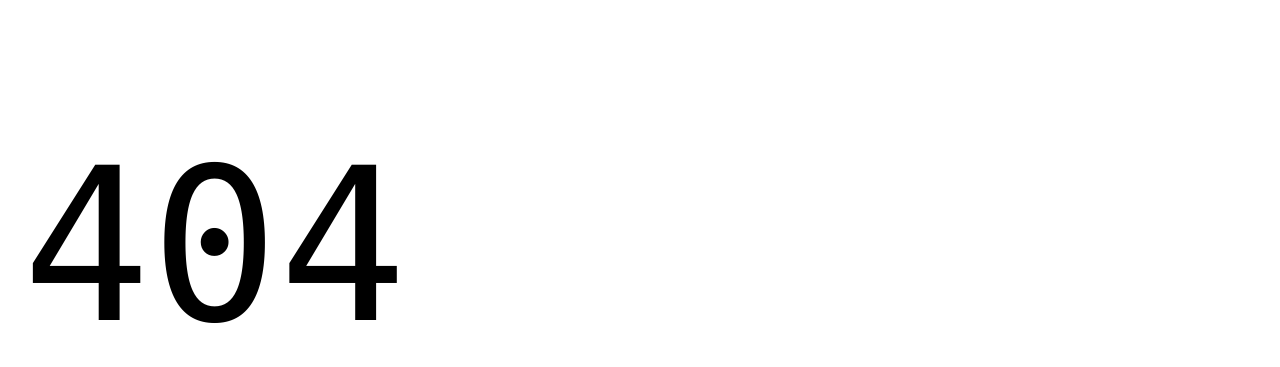
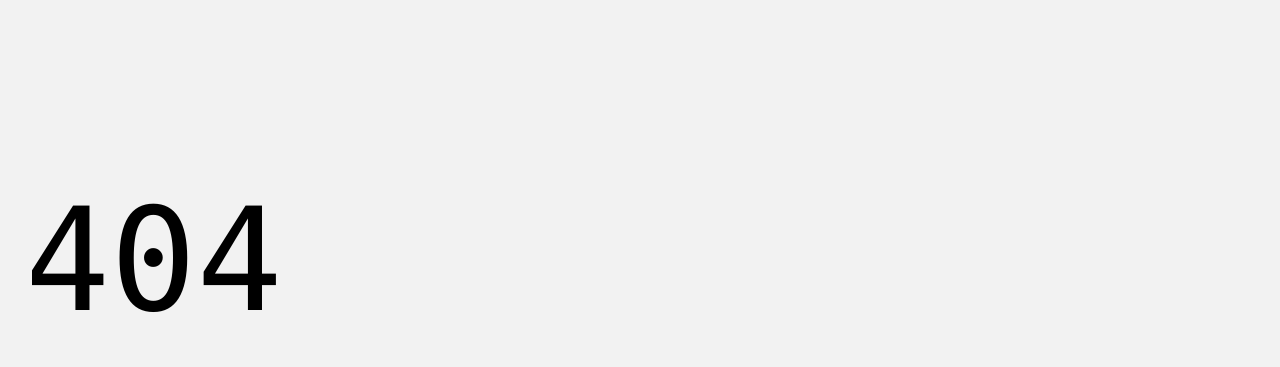
Before and after one commit to hlxsites/pga-tour-tournaments, a website: page 404.html in a window 1280 px wide. Shown: the part 62-429 px from the top of the page. Drawn offline with Linux system fonts and the light colour scheme; files whose address does not match are found by name.

Commit message:
fix: initial branding

```diff
--- a/styles/lazy-styles.css
+++ b/styles/lazy-styles.css
@@ -1 +1,2 @@
 /* below the fold CSS goes here */
+@import url('https://fonts.googleapis.com/css2?family=Crimson+Text&family=Roboto+Condensed&display=swap');
--- a/styles/styles.css
+++ b/styles/styles.css
@@ -10,24 +10,29 @@
  * governing permissions and limitations under the License.
  */
 
- :root {
+:root {
   /* colors */
-  --link-color: #035fe6;
-  --link-hover-color: #136ff6;
-  --background-color: #fff;
+  --color-blue: #003E7E;
+  --color-blue-dark: #013165;
+  --color-blue-light: #004B98;
+  --color-white: #fff;
+
+  --link-color: #002547e6;
+  --link-hover-color: #999;
+  --background-color: #f2f2f2;
   --overlay-background-color: #eee;
   --highlight-background-color: #ccc;
   --text-color: #000;
 
   /* fonts */
-  --body-font-family: 'helvetica neue', helvetica, ubuntu, roboto, noto, sans-serif;
-  --heading-font-family: var(--body-font-family);
+  --body-font-family: 'Roboto Condensed', 'Roboto Condensed-fallback';
+  --heading-font-family: 'Crimson Text', 'Crimson Text-fallback';
   --fixed-font-family: 'Roboto Mono', menlo, consolas, 'Liberation Mono', monospace;
 
   /* body sizes */
-  --body-font-size-m: 22px;
-  --body-font-size-s: 18px;
-  --body-font-size-xs: 14px;
+  --body-font-size-l: 20px;
+  --body-font-size-m: 18px;
+  --body-font-size-s: 16px;
 
   /* heading sizes */
   --heading-font-size-xxl: 48px;
@@ -38,8 +43,32 @@
   --heading-font-size-xs: 18px;
 
   /* nav height */
-  --nav-height: 64px;
+  --nav-height: 50px;
 
+}
+
+@media (min-width: 700px) {
+  :root {
+    --nav-height: 60px;
+  }
+}
+
+@font-face {
+  font-family: 'Roboto Condensed-fallback';
+  size-adjust: 88.91%;
+  ascent-override: 110%;
+  src: local("Arial");
+}
+
+@font-face {
+  font-family: 'Crimson Text-fallback';
+  size-adjust: 97.13%;
+  ascent-override: 107%;
+  src: local("Times New Roman");
+}
+
+*, *::before, *::after {
+ box-sizing: border-box;
 }
 
 body {
@@ -103,6 +132,10 @@ code, samp {
 
 pre {
   overflow: scroll;
+}
+
+svg {
+  fill: currentColor;
 }
 
 /* buttons */
```
